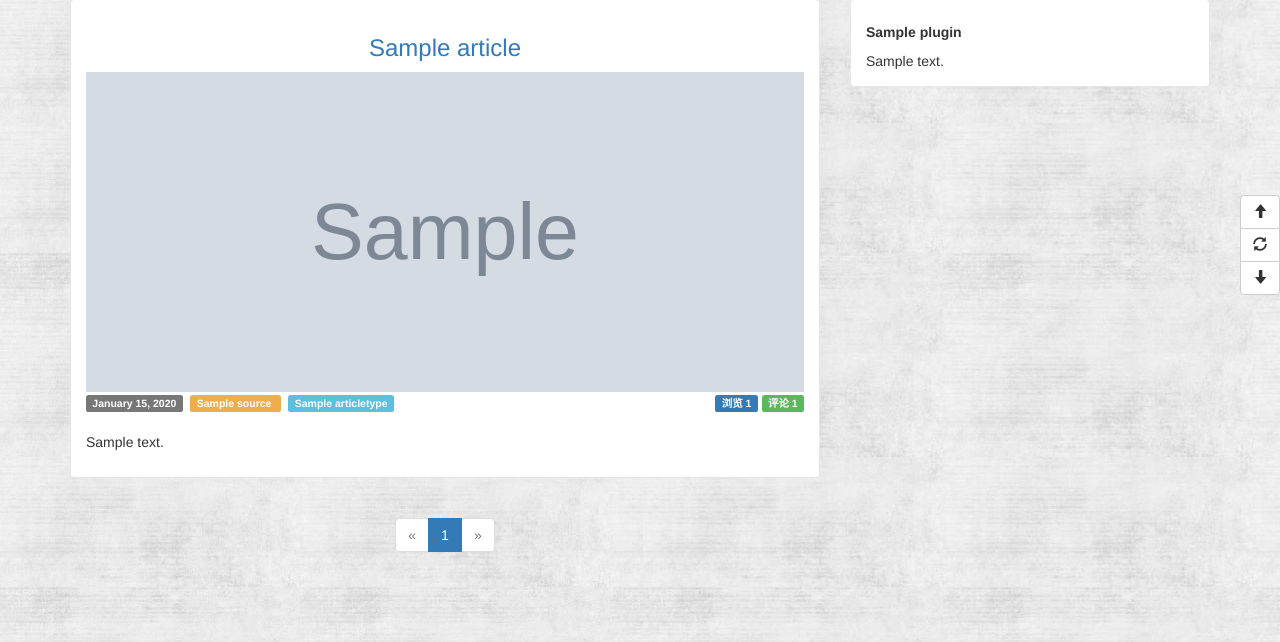
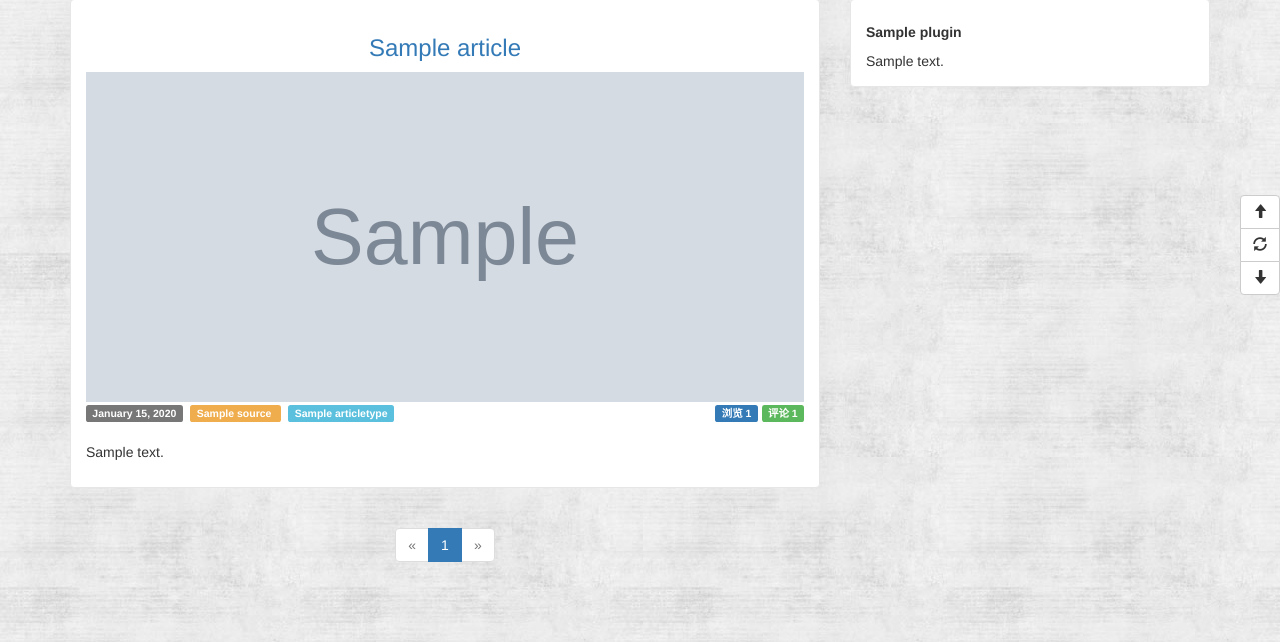
Before and after one commit to jazpenn/flask-blog, a Flask app: page / in a window 1280 px wide. Shown: the part 205-847 px from the top of the page. Run offline with Flask 2, Linux system fonts and the light colour scheme; tables that the repository leaves empty hold one stand-in row (values such as "Sample post"); grey boxes marked "Sample" are stand-in pictures; data that the repository does not hold is empty; some libraries are stand-ins or nearby versions.

Commit message:
背景图片自适应 --201611021620

```diff
--- a/blog/static/css/common.css
+++ b/blog/static/css/common.css
@@ -34,11 +34,15 @@ body {
     font: inherit;
     vertical-align: baseline;
 }
+.article-image{
+    width: 100%;
+    height: 330px;
+}
 .article-entry-thumb {
     width: 100%;
-    height: 320px;
+    height: 100%;
     background: no-repeat center center;
-    background-size: cover;
+    background-size: 100% 330px;
 }
 .article-entry-title {
     text-align: center;
--- a/blog/templates/_article_info.html
+++ b/blog/templates/_article_info.html
@@ -4,8 +4,10 @@
     </h3>
 </div>
 {% if article.thumbnail %}
-    <div class="article-entry-thumb" style="background-image: url({{ url_for('static', filename='images/thumbnails/'+article.thumbnail) }})">
+    <div class="article-image" >
+        <div class="article-entry-thumb" style="background-image: url({{ url_for('static', filename='images/thumbnails/'+article.thumbnail) }})">
 
+        </div>
     </div>
 {% endif %}
 <div class="article-entry-info">
```
